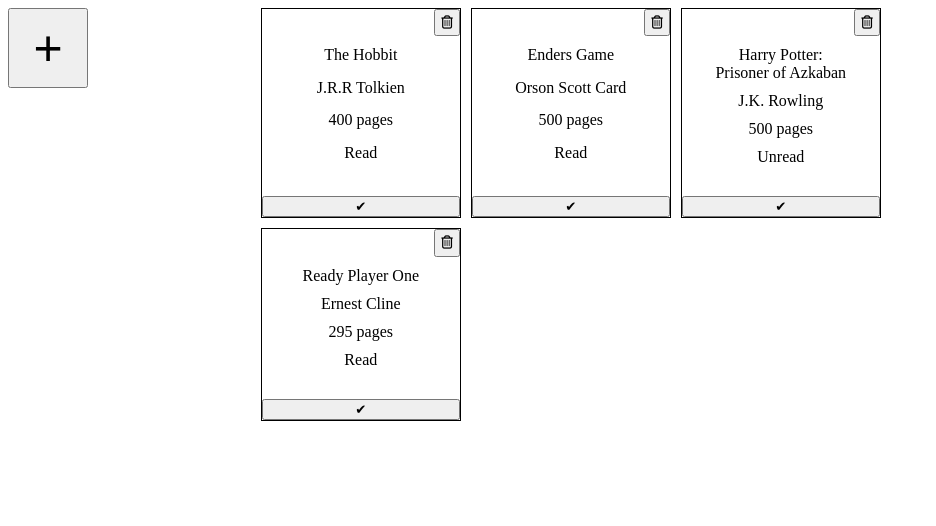
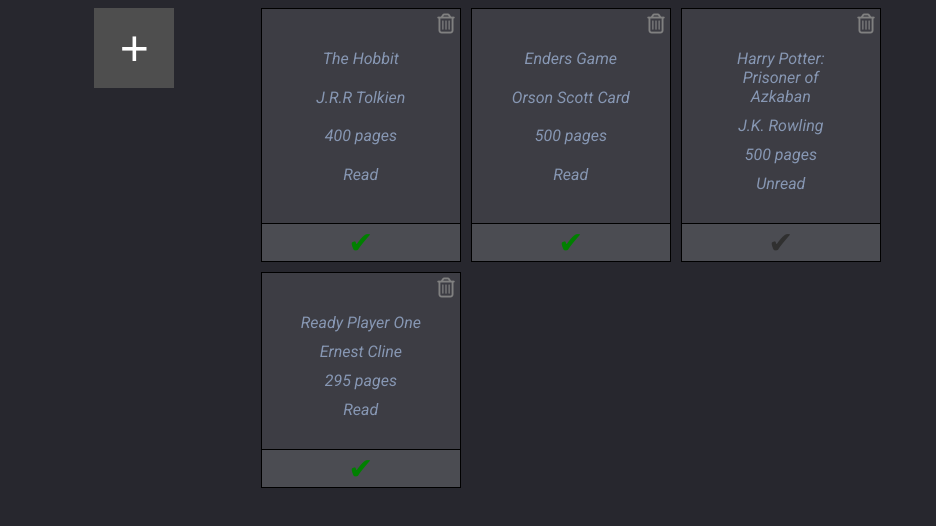
Before and after one commit to JakeFuller/Library, a plain HTML site: page index.html in a window 1280 px wide. Shown: the whole page, without its empty margins (0-936 px from the left). Drawn offline with Linux system fonts and the light colour scheme.

Commit message:
updated colors, adjusted button styling

```diff
--- a/style.css
+++ b/style.css
@@ -1,6 +1,8 @@
 html {
   margin: 0;
   padding: 0;
+  font-family: "Roboto", sans-serif;
+  background: rgb(39, 39, 46);
 }
 
 ul {
@@ -19,6 +21,13 @@ li {
   list-style: none;
 }
 
+button {
+  color: rgb(255, 255, 255);
+  background: #4e4e4e;
+  border: none;
+  text-align: center;
+}
+
 #wrapper {
   display: grid;
   grid-template-columns: 1fr 3fr 1fr;
@@ -32,10 +41,14 @@ li {
 }
 
 #addBook {
+  display: inline-block;
   font-size: 50px;
   grid-column: 1;
-  max-width: 80px;
-  max-height: 80px;
+  width: 80px;
+  height: 80px;
+  padding: 0;
+  place-content: center;
+  justify-self: center;
 }
 
 .popup {
@@ -48,15 +61,15 @@ li {
   height: 100%;
   overflow: auto;
   background: #000;
-  background: rgba(0, 0, 0, 0.4);
+  background: rgba(0, 0, 0, 0.8);
 }
 
 .pop-content {
-  background: #fefefe;
+  background: #272727;
   margin: 15% auto;
-  padding: 20px;
+  padding-right: 25px;
   border: 1px solid #888;
-  width: 80%;
+  width: 30%;
   display: grid;
   grid-template-columns: 1fr 2fr 1fr;
   place-items: center;
@@ -68,11 +81,18 @@ li {
   display: grid;
   gap: 10px;
 }
+.pop-entry {
+  color: whitesmoke;
+  display: grid;
+  grid-template-columns: minmax(50px, 200px) minmax(100px, 200px);
+  place-content: center;
+}
 
-.pop-entry {
-  display: grid;
-  grid-template-columns: minmax(50px, 70px) minmax(100px, 200px);
-  place-content: center;
+.pop-entry input,
+select {
+  border: none;
+  color: whitesmoke;
+  background: rgb(56, 56, 56);
 }
 
 .close {
@@ -95,11 +115,35 @@ li {
   border: 1px solid black;
   display: grid;
   grid-template-rows: auto 1fr;
+  background: rgb(61, 61, 68);
+  color: rgb(135, 151, 179);
+}
+
+.bookInfo {
+  border-bottom: 1px solid black;
 }
 
 .button-delete {
+  font-size: 20px;
   display: grid;
   grid-template-columns: 1fr;
   place-self: end;
   padding: 5px;
+  background: none;
+  border: none;
+  color: gray;
 }
+
+.button-toggle {
+  display: grid;
+  border: none;
+  grid-template-columns: 1fr;
+  place-self: stretch;
+  font-size: 30px;
+  color: rgb(48, 48, 48);
+  background: rgb(75, 76, 82);
+}
+
+.toggle-read {
+  color: green;
+}
```
